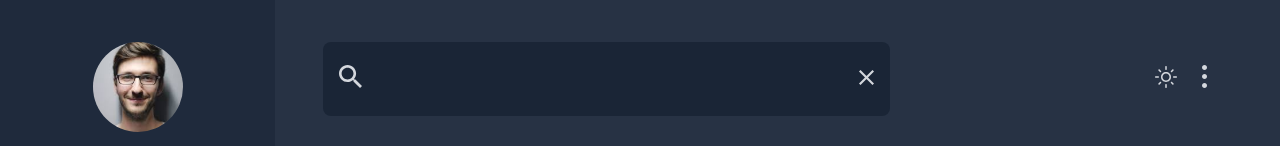
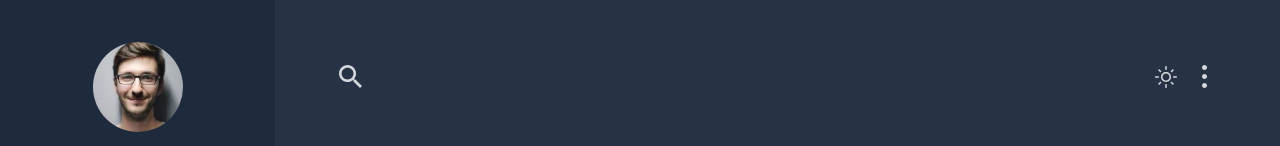
Before and after one commit to shalinigandhi/movie-app, a React (Create React App) app: page / in a window 1280 px wide. Shown: the top 146 px of the page. Built offline with nearby package versions, Linux system fonts and the light colour scheme.

Commit message:
Search animation

```diff
--- a/src/components/Header/Header.js
+++ b/src/components/Header/Header.js
@@ -3,6 +3,7 @@ import { IconSearch, IconMode, IconMenu, IconCross } from '../lib/icons';
 import './header.scss'
 
 const Header = ({ onSearch, resetSearch }) => {
+    const [searchActive, setSearchActive] = useState(false);
     const [searchValue, setSearchValue] = useState("");
 
     const handleSearch = (e) => {
@@ -13,6 +14,7 @@ const Header = ({ onSearch, resetSearch }) => {
     const reset = () => {
         setSearchValue("");
         resetSearch();
+        setSearchActive(false);
     }
 
     const onKeyDown = (e) => {
@@ -23,16 +25,16 @@ const Header = ({ onSearch, resetSearch }) => {
 
     return (
         <header className='header-wrapper'>
-            <div className='header-left active'>
-                <span className='icon'><IconSearch width='23' height='23' /></span>
+            <div className={`header-left ${searchActive && 'active'}`}>
+                <span className='icon' onClick={() => setSearchActive(true)}><IconSearch width='23' height='23' /></span>
                 <input
-                    className='search-input'
+                    className={`search-input ${searchActive && 'active'}`}
                     type="text"
                     value={searchValue}
                     onChange={handleSearch}
                     onKeyDown={onKeyDown}
                 />
-                <span className='icon' onClick={reset}><IconCross/></span>
+                <span className={`icon icon-cross ${searchActive && 'active'}`} onClick={reset}><IconCross/></span>
             </div>
             <div className='header-right'>
                 <span className='icon'><IconMode /></span>
--- a/src/components/Header/header.scss
+++ b/src/components/Header/header.scss
@@ -10,13 +10,18 @@
     }
 
     .header-left {
+        width: 25px;
+        height: 74px;
+        padding: 15px 16px;
+        display: flex;
+        align-items: center;
+        transition: width 0.5s ease-in-out;
         &.active {
+            width: 567px;
+            // padding: 15px 16px;
+            border-radius: 8px;
             background-color: $blue-shade4;
-            padding: 15px 16px;
-            border-radius: 8px;
-            display: flex;
-            align-items: center;
-            min-width: 567px;
+
         }
 
         .search-input {
@@ -28,11 +33,28 @@
             border: none;
             margin: 0 12px;
             flex-grow: 1;
+            opacity: 0;
+            visibility: hidden;
+
+            &.active {
+                opacity: 1;
+                visibility: visible;
+            }
 
             &:focus {
                 background: transparent;
                 border: none;
                 outline: none;
+            }
+        }
+
+        .icon-cross {
+            opacity: 0;
+            visibility: hidden;
+            transition: opacity 0.5s 0.5s ease-in-out;
+            &.active {
+                opacity: 1;
+                visibility: visible;
             }
         }
     }
```
